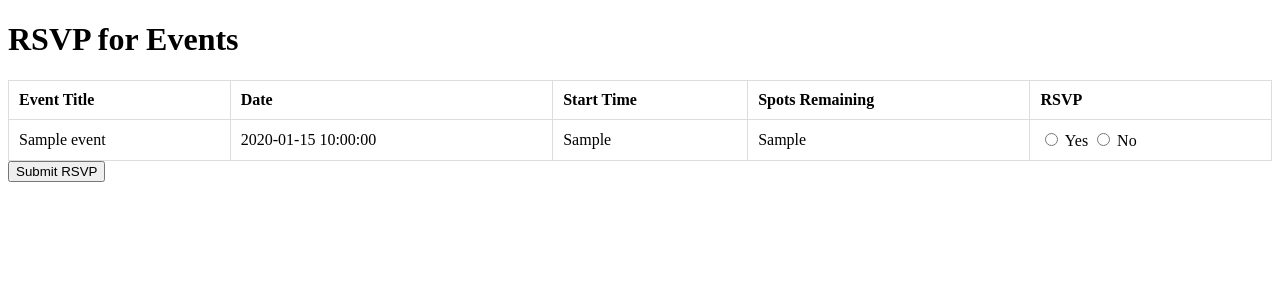
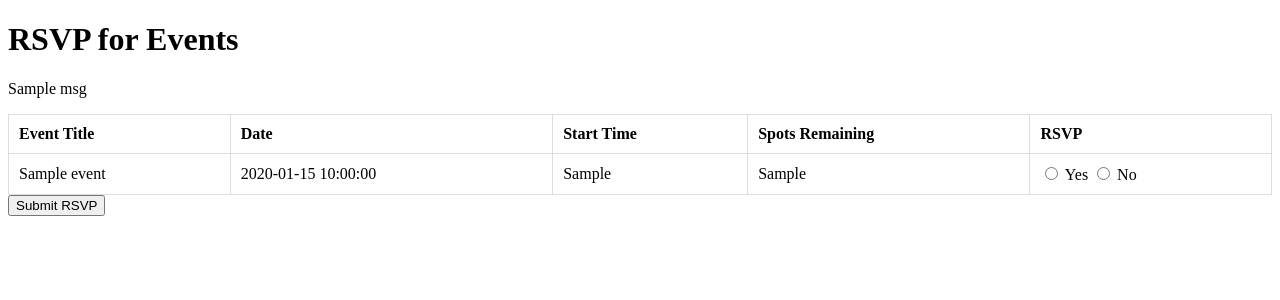
Before and after one commit to sarahpark2001/cs4111-project1, a Flask app: template webserver/templates/rsvp.html in a window 1280 px wide. Shown: the top 300 px of the page. Run offline with Flask 2, Linux system fonts and the light colour scheme; the template is opened without the code that fills it: most values are stand-ins (such as "Sample title", 1, 10 or a date in 2020); parts of the project's set-up code (start-up, migrations or seed data) failed here and were passed over.

Commit message:
rsvp edist

```diff
--- a/webserver/templates/rsvp.html
+++ b/webserver/templates/rsvp.html
@@ -17,6 +17,11 @@
 </head>
 <body>
     <h1>RSVP for Events</h1>
+    <div>
+        {% for msg in invitation_messages %}
+        <p>{{ msg }}</p>
+        {% endfor %}
+    </div>
     <form method="POST" action="/rsvp">
         <table>
             <thead>
```
